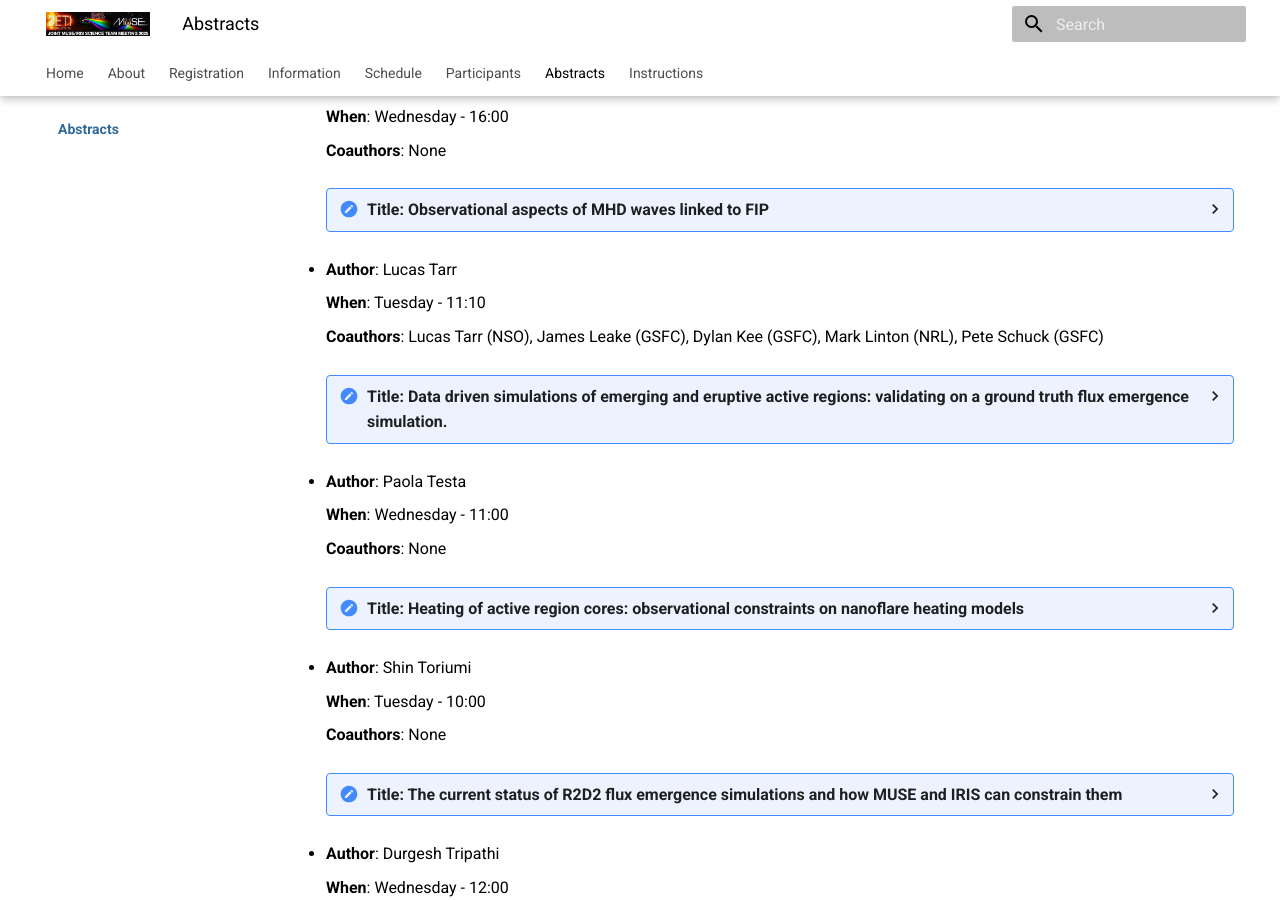
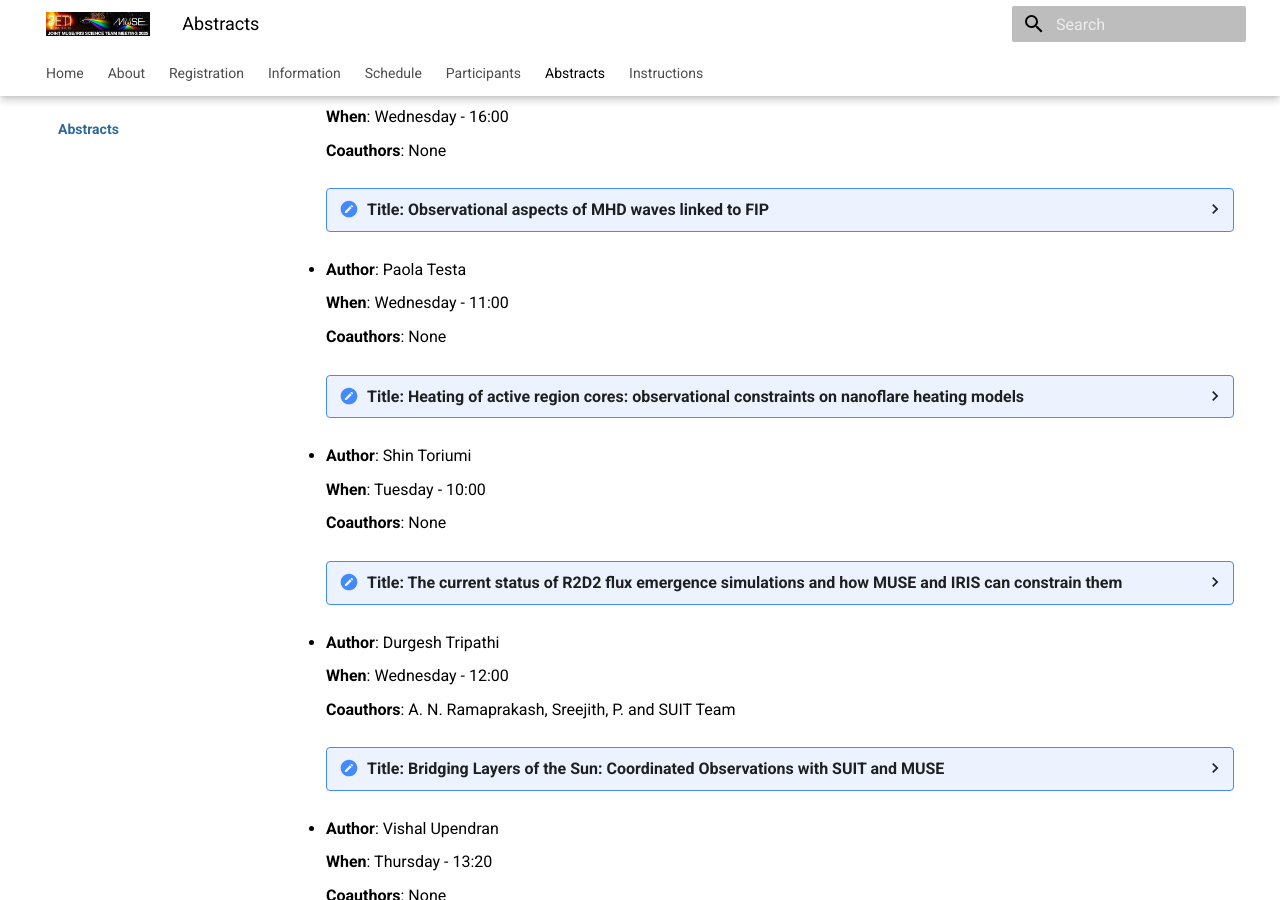
Before and after one commit to LM-SAL/iris_muse_team_meeting, an MkDocs documentation site: the page built from docs/abstracts.md, in a window 1280 px wide and 900 px high, scrolled down 10652 px. Built offline with MkDocs 1.6.1 and Material for MkDocs 9.7.7, drawn with Linux system fonts in a browser that asks for light colours.

Commit message:
Removed more

```diff
--- a/docs/abstracts.md
+++ b/docs/abstracts.md
@@ -629,17 +629,6 @@ Atmosphere </summary>
     </details>
 
 
-* <p id="Tarr">**Author**: Lucas Tarr <a class="headerlink" href="#Tarr" title="Permanent link">¶</a>
-
-    **When**: Tuesday - 11:10
-
-    **Coauthors**: Lucas Tarr (NSO), James Leake (GSFC), Dylan Kee (GSFC), Mark Linton (NRL), Pete Schuck (GSFC)
-    <details> <summary> <b>Title</b>: Data driven simulations of emerging and eruptive active regions: validating on a ground truth flux emergence simulation. </summary>
-      <b>Abstract</b>
-      Recent theoretical and computational advances have made data driven models of emerging active regions possible.  Here we discuss the validation of our new method, based on the MHD characteristics, using synthetic observations generated from a ground truth flux emergence simulation.  Our simulations include gravity and a stratified atmosphere, and the driven simulation starts at the ground truth simulation's photosphere and extends into the corona.  Our method solves a minimization problem at each numerical cell and at each timestep in the driven boundary to determine the allowed update, under the magnetohydrodynamic equations, of the cell's state vector that most closely matches an update estimated by other means, i.e., by temporal interpolation between two known boundary states. We find that the driven simulation accurately reproduces the emergence of a twisted flux tube through the photosphere, the formation of key topological features in the corona, and a coronal mass ejection, according to numerous metrics, e.g., the temporal evolution of mass flux, magnetic flux, and Poynting flux at various heights.  This allows fruitful comparison to a variety of multi-wavelength observational diagnostics at a large range of heights above the driven lower boundary.
-    </details>
-
-
 * <p id="Testa">**Author**: Paola Testa <a class="headerlink" href="#Testa" title="Permanent link">¶</a>
 
     **When**: Wednesday - 11:00
```
Also changed, not shown: docs/assets/files/people_coming.csv (+8 -9 lines), docs/schedule.md (+3 -3 lines).
